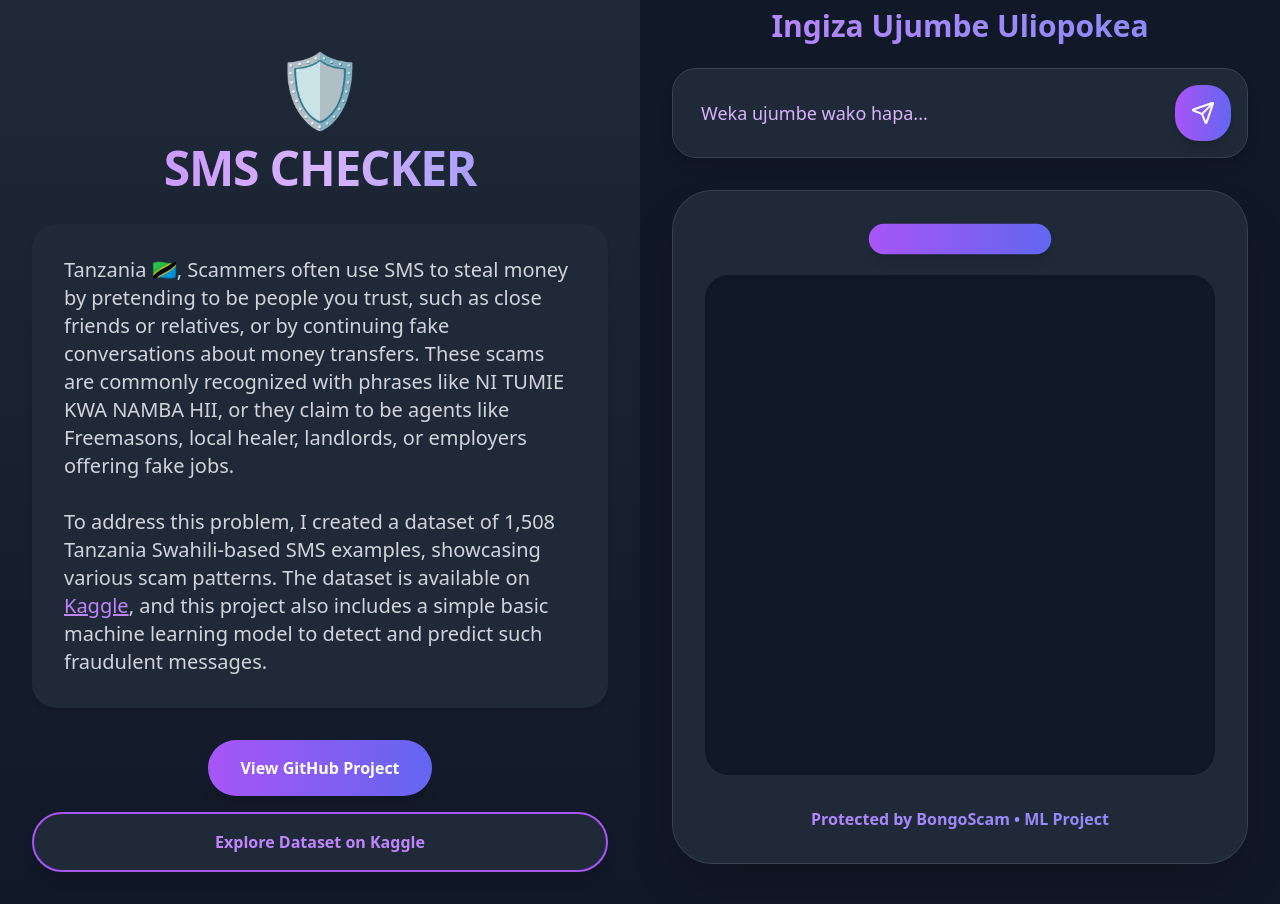
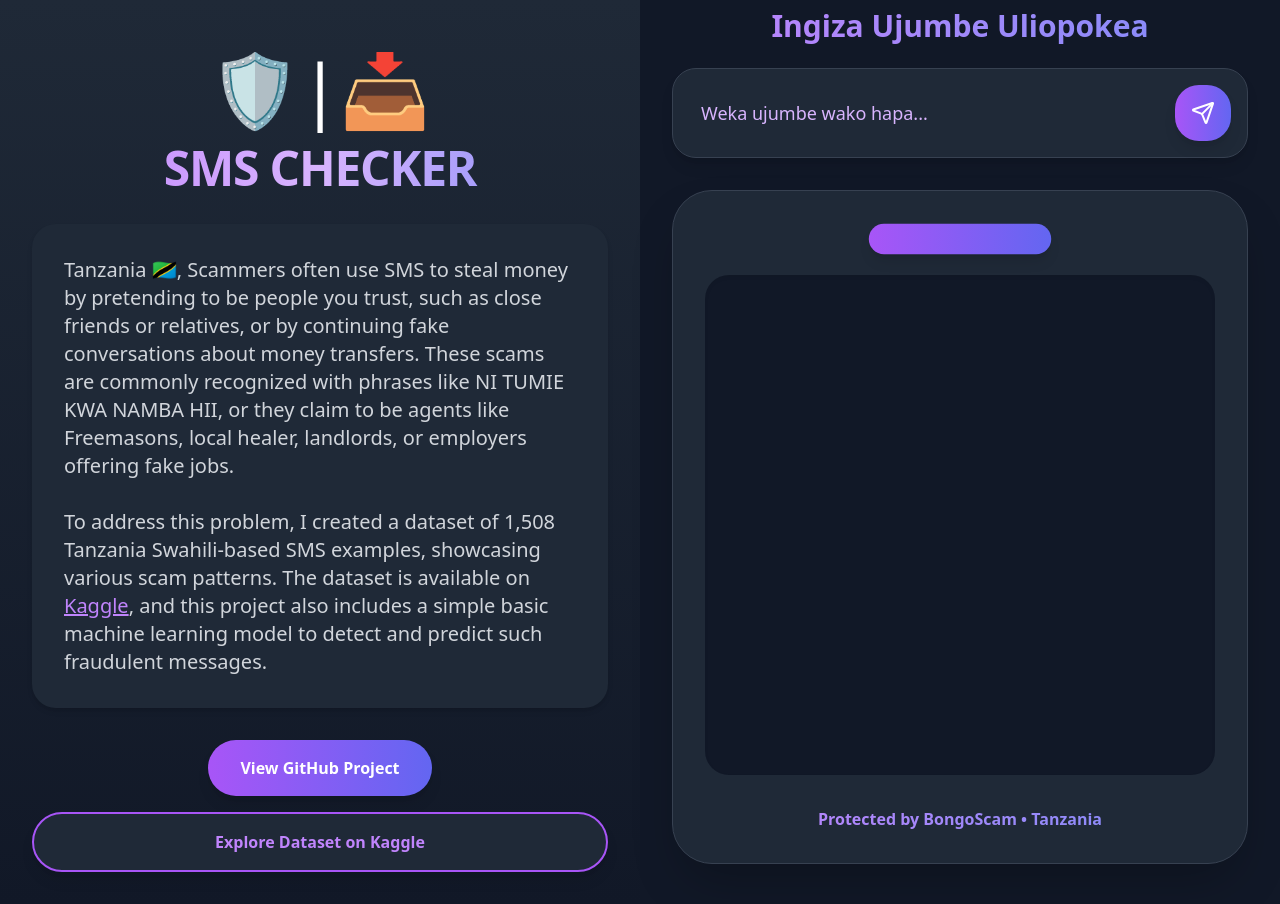
Before and after one commit to Henryle-hd/BongoScamDetection, a Next.js app in the folder frontend/: page / in a window 1280 px wide. Built offline with nearby package versions, Linux system fonts and the light colour scheme.

Commit message:
loading spin

```diff
--- a/frontend/app/page.tsx
+++ b/frontend/app/page.tsx
@@ -6,6 +6,7 @@
       const [sms, setSms] = useState('');
       const [prediction, setPrediction] = useState('');
       const [messages, setMessages] = useState<{ sender: string, text: string }[]>([]);
+      const [isLoading, setIsLoading] = useState(false);
       const messagesEndRef = useRef<HTMLDivElement>(null);
 
       const scrollToBottom = () => {
@@ -19,6 +20,7 @@
       const handleSubmit = async (e: React.FormEvent) => {
           e.preventDefault();
           if (!sms.trim()) return;
+          setIsLoading(true);
           setMessages(prev => [...prev, { sender: 'user', text: sms }]);
 
           try {
@@ -35,6 +37,8 @@
               setMessages(prev => [...prev, { sender: 'ai', text: aiResponse }]);
           } catch (error) {
               console.error('Error:', error);
+          } finally {
+              setIsLoading(false);
           }
 
           setSms('');
@@ -45,7 +49,7 @@
           {/* left side */}
           <div className="md:w-1/2 flex items-center justify-center py-8 bg-gradient-to-b from-gray-800 to-gray-900">
             <div className="text-center max-w-2xl px-8">
-              <h1 className='text-6xl md:text-7xl p-5'>🛡️</h1>
+              <h1 className='text-6xl md:text-7xl p-5 text-white'>🛡️|📥</h1>
               <h2 className="text-4xl md:text-5xl font-extrabold text-transparent bg-clip-text bg-gradient-to-r from-purple-400 via-purple-300 to-indigo-400 tracking-tight mb-8 hover:scale-105 transition-transform duration-300">
                 SMS CHECKER
               </h2>
@@ -85,9 +89,14 @@
                       <button
                           title='send'
                           type="submit"
+                          disabled={isLoading}
                           className="rounded-2xl md:rounded-3xl w-10 h-10 md:w-14 md:h-14 flex items-center justify-center bg-gradient-to-r from-purple-500 to-indigo-500 hover:from-indigo-500 hover:to-purple-500 text-white transition-all duration-300 shadow-lg hover:shadow-xl transform hover:scale-105"
                       >
-                        <Send size={20} className="md:w-6 md:h-6" />
+                        {isLoading ? (
+                          <div className="animate-spin rounded-full h-5 w-5 md:h-6 md:w-6 border-2 border-white border-t-transparent" />
+                        ) : (
+                          <Send size={20} className="md:w-6 md:h-6" />
+                        )}
                       </button>
                   </form>
               </div>
@@ -136,7 +145,7 @@
                   </div>
 
                   <div className="mt-4 md:mt-8 text-center">
-                      <p className="text-sm md:text-base text-transparent bg-clip-text bg-gradient-to-r from-purple-400 to-indigo-400 font-semibold">Protected by BongoScam • ML Project</p>
+                      <p className="text-sm md:text-base text-transparent bg-clip-text bg-gradient-to-r from-purple-400 to-indigo-400 font-semibold">Protected by BongoScam • Tanzania</p>
                   </div>
               </div>
           </div>
```
